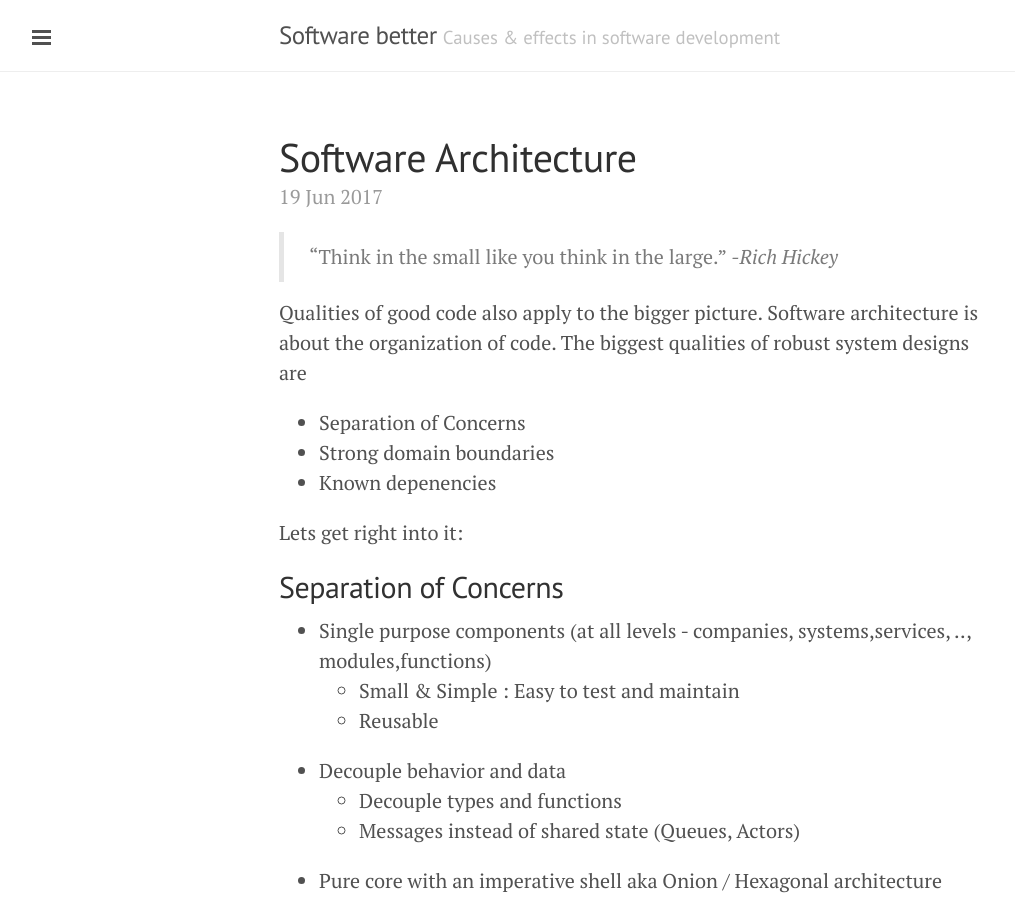
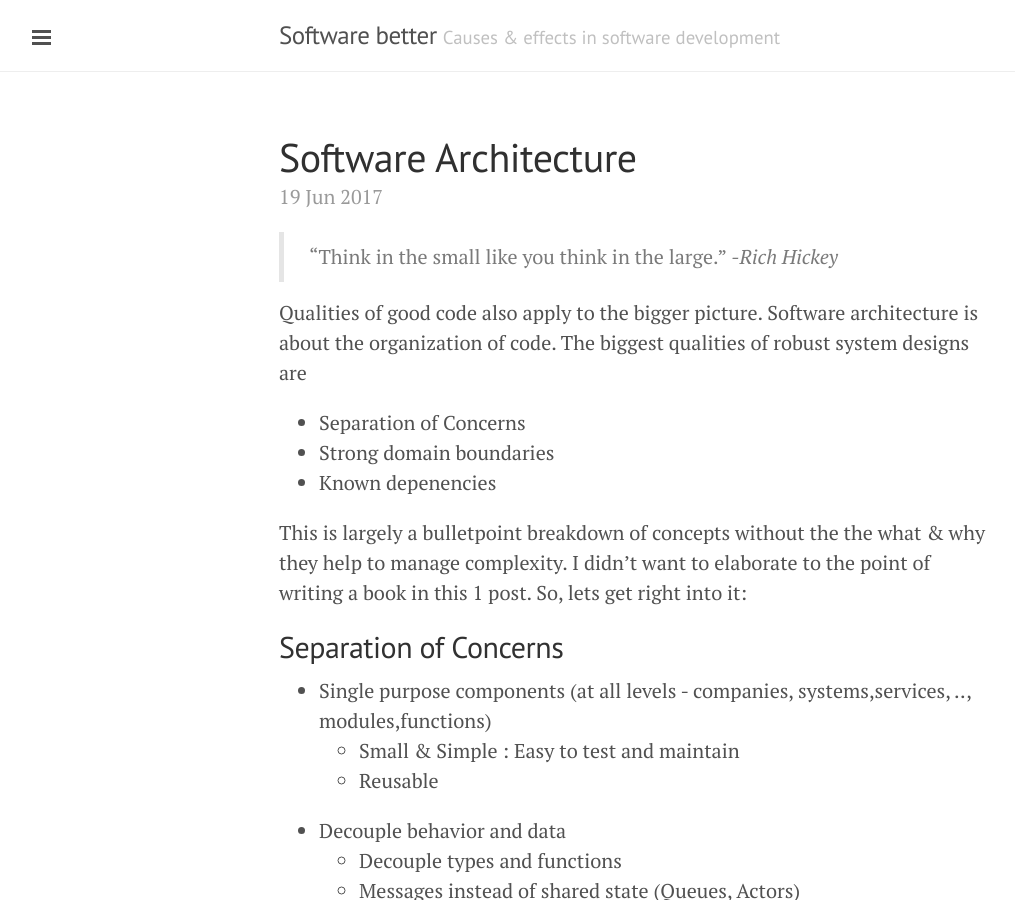
Before and after one commit to ideaflare/ideaflare.github.io, a Jekyll site: the page built from _posts/2017-06-19-architecture.markdown, in a window 1280 px wide and 900 px high. Shown: the whole window, without its empty margins (1-1016 px from the left). Built offline with Jekyll 4.4.1, drawn with Linux system fonts in a browser that asks for light colours; comment, search, counter and statistics services are not loaded.

Commit message:
Update 2017-06-19-architecture.markdown

```diff
--- a/_posts/2017-06-19-architecture.markdown
+++ b/_posts/2017-06-19-architecture.markdown
@@ -12,7 +12,7 @@ Qualities of good code also apply to the bigger picture. Software architecture i
  * Strong domain boundaries
  * Known depenencies
 
-Lets get right into it:
+This is largely a bulletpoint breakdown of concepts without the the what & why they help to manage complexity. I didn't want to elaborate to the point of writing a book in this 1 post. So, lets get right into it:
 
 ## Separation of Concerns
  * Single purpose components (at all levels - companies, systems,services, .., modules,functions)
```
